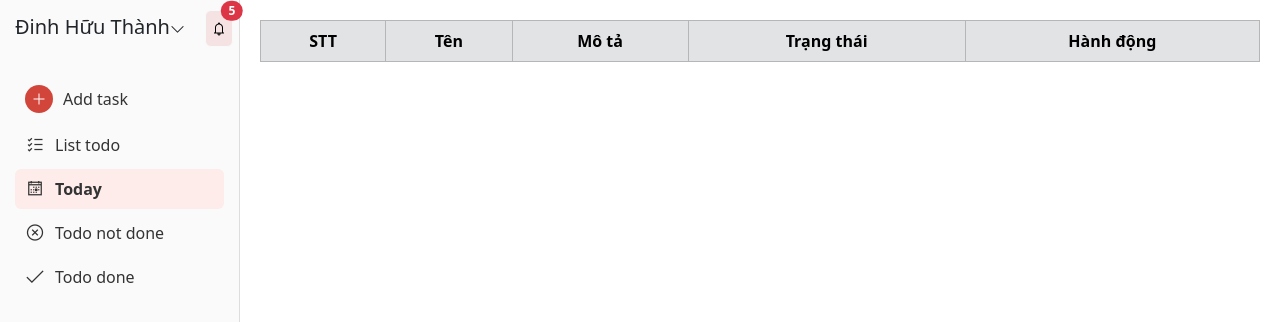
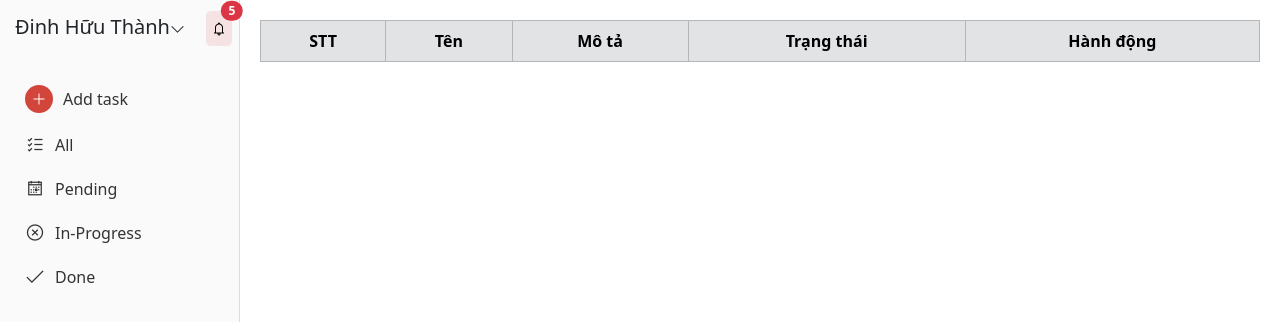
Before and after one commit to thanhdhph18884/todo-learn-vuejs, a Vue app: page / in a window 1280 px wide. Shown: the top 322 px of the page. Built offline with nearby package versions, Linux system fonts and the light colour scheme.

Commit message:
deafult pending

```diff
--- a/src/App.vue
+++ b/src/App.vue
@@ -1,15 +1,19 @@
 <script setup>
+import { ref } from 'vue'
+
 import Home from './components/Home.vue'
 import SideBar from './components/SideBar.vue'
-import Content from './components/ListTodo.vue'
+import ListTodo from './components/ListTodo.vue'
+
+const filterStatus = ref('pending')
 
 </script>
 
 <template>
   <Home></Home>
     <div class="wrapper">
-      <SideBar></SideBar>
-      <Content></Content>
+      <SideBar v-model:filterStatus="filterStatus" />
+      <ListTodo :filter-status="filterStatus" />
     </div>
 </template>
 
--- a/src/components/AddTask.vue
+++ b/src/components/AddTask.vue
@@ -39,6 +39,8 @@ function addTodo() {
 
   window.location.reload()
 }
+
+
 </script>
 
 <template>
--- a/src/components/ListTodo.vue
+++ b/src/components/ListTodo.vue
@@ -1,9 +1,15 @@
 <script setup>
-import { ref } from 'vue';
+import { ref, computed} from 'vue';
 import EditTodo from './EditTodo.vue';
 const listTodo = ref(JSON.parse(localStorage.getItem('todos') || '[]'))
 const currentTodo  = ref(null);
-
+const props = defineProps({
+  filterStatus: { type: String }
+})
+const filteredTodos = computed(() => {
+  if (props.filterStatus === 'all') return listTodo.value
+  return listTodo.value.filter(todo => todo.status === props.filterStatus)
+})
 function deleteTodo(id) {
   const confirmDelete = confirm('Bạn có chắc chắn muốn xóa ko?')
   if (!confirmDelete) return
@@ -12,7 +18,6 @@ function deleteTodo(id) {
 }
 
 function editTodo(todo) {
-  console.log('vào đây')
   currentTodo.value = { ...todo }
   let modal = new bootstrap.Modal(document.getElementById('editModalTodo'))
   modal.show()
@@ -24,6 +29,20 @@ function updateTodo(updatedTodo) {
     localStorage.setItem('todos', JSON.stringify(listTodo.value))
   }
 }
+function statusClass(status) {
+  switch (status) {
+    case 'pending':
+      return 'status-pending'
+    case 'in-progress':
+      return 'status-inprogress'
+    case 'done':
+      return 'status-done'
+    default:
+      return ''
+  }
+}
+
+
 </script>
 
 <template>
@@ -39,11 +58,14 @@ function updateTodo(updatedTodo) {
     </tr>
   </thead>
   <tbody>
-    <tr v-for="(todo,index) in listTodo" :key="todo.id">
+    <tr v-for="(todo,index) in filteredTodos" :key="todo.id">
       <th scope="row">{{ index + 1 }}</th>
       <td>{{ todo.name }}</td>
       <td>{{ todo.description }}</td>
-      <td>{{ todo.status }}</td>
+      <td :class="statusClass(todo.status)">
+      {{ todo.status }}
+      </td>
+
       <td>
           <button class="btn btn-sm btn-warning me-2" data-bs-toggle="modal" data-bs-target="#editModalTodo" @click="editTodo(todo)">
               <i class="las la-edit la-2x"></i>
@@ -65,4 +87,19 @@ function updateTodo(updatedTodo) {
   padding: 20px;
   box-sizing: border-box;
 }
+.status-pending {
+  color: #d1453b;
+  font-weight: bold;
+}
+
+.status-inprogress {
+  color: #007bff;
+  font-weight: bold;
+}
+
+.status-done {
+  color: #28a745;
+  font-weight: bold;
+}
+
 </style>
--- a/src/components/SideBar.vue
+++ b/src/components/SideBar.vue
@@ -1,5 +1,6 @@
 <script setup>
 import { ref } from 'vue';
+const filterStatus = defineModel('filterStatus', { type: String, default: 'all' })
 
 
 defineProps({
@@ -20,12 +21,12 @@ const count = ref(30)
     </div>
     <div>
       <ul class="menu">
-        <li data-bs-toggle="modal" data-bs-target="#exampleModal" class="add-task-item">  <span class="icon-circle"><i class="las la-plus"></i></span>Add task</li>
-        <li><i class="las la-list-alt"></i>List todo</li>
-        <li class="active"><i class="las la-calendar-day"></i>Today</li>
-        <li><i class="las la-times-circle"></i>Todo not done</li>
-        <li><i class="las la-check"></i>Todo done</li>
-      </ul>
+      <li data-bs-toggle="modal" data-bs-target="#exampleModal" class="add-task-item">  <span class="icon-circle"><i class="las la-plus"></i></span>Add task</li>
+      <li @click="filterStatus = 'all'"><i class="las la-list-alt"></i>All</li>
+      <li @click="filterStatus = 'pending'"><i class="las la-calendar-day"></i>Pending</li>
+      <li @click="filterStatus = 'in-progress'"><i class="las la-times-circle"></i>In-Progress</li>
+      <li @click="filterStatus = 'done'"><i class="las la-check"></i>Done</li>
+    </ul>
     </div>
   </aside>
 </template>
```
